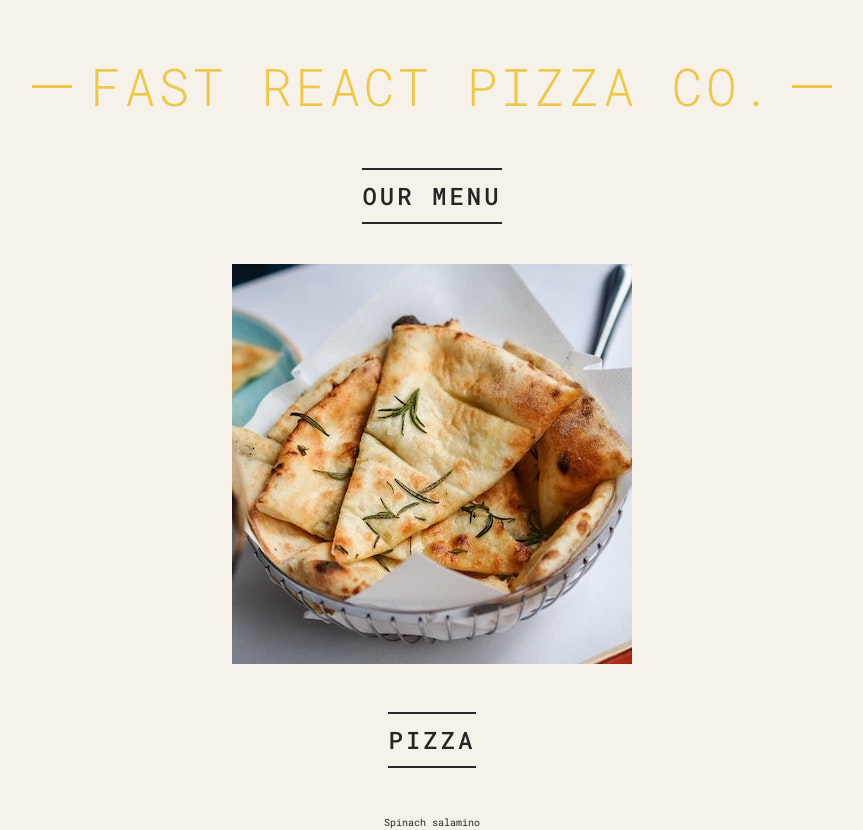
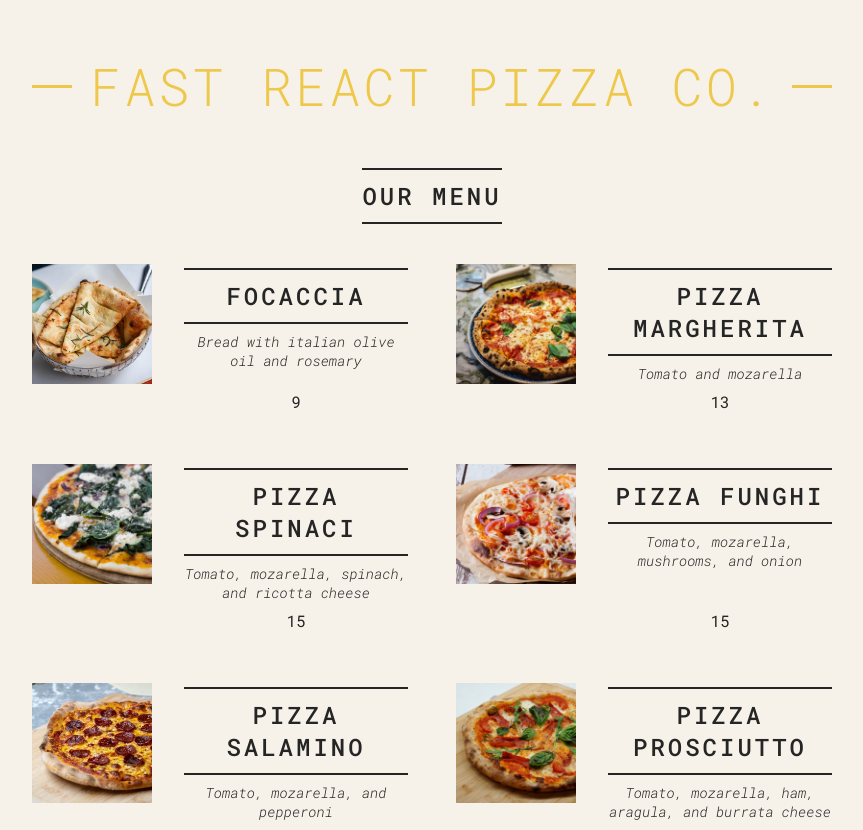
Before and after one commit to yTab23/React_PizzaMenuProject, a React (Vite) app: page / in a window 1280 px wide. Shown: the top 830 px of the page, without its empty margins (208-1071 px from the left). Built offline with nearby package versions, Linux system fonts and the light colour scheme.

Commit message:
Updated menu. Iterate through each pizza item in the menu via a loop

```diff
--- a/src/App.jsx
+++ b/src/App.jsx
@@ -6,42 +6,42 @@ const pizzaData = [
     name: "Focaccia",
     ingredients: "Bread with italian olive oil and rosemary",
     price: 6,
-    photoName: "pizzas/focaccia.jpg",
+    photoName: "assets/pizzas/focaccia.jpg",
     soldOut: false,
   },
   {
     name: "Pizza Margherita",
     ingredients: "Tomato and mozarella",
     price: 10,
-    photoName: "pizzas/margherita.jpg",
+    photoName: "assets/pizzas/margherita.jpg",
     soldOut: false,
   },
   {
     name: "Pizza Spinaci",
     ingredients: "Tomato, mozarella, spinach, and ricotta cheese",
     price: 12,
-    photoName: "pizzas/spinaci.jpg",
+    photoName: "assets/pizzas/spinaci.jpg",
     soldOut: false,
   },
   {
     name: "Pizza Funghi",
     ingredients: "Tomato, mozarella, mushrooms, and onion",
     price: 12,
-    photoName: "pizzas/funghi.jpg",
+    photoName: "assets/pizzas/funghi.jpg",
     soldOut: false,
   },
   {
     name: "Pizza Salamino",
     ingredients: "Tomato, mozarella, and pepperoni",
     price: 15,
-    photoName: "pizzas/salamino.jpg",
+    photoName: "assets/pizzas/salamino.jpg",
     soldOut: true,
   },
   {
     name: "Pizza Prosciutto",
     ingredients: "Tomato, mozarella, ham, aragula, and burrata cheese",
     price: 18,
-    photoName: "pizzas/prosciutto.jpg",
+    photoName: "assets/pizzas/prosciutto.jpg",
     soldOut: false,
   },
 ];
@@ -70,13 +70,21 @@ function Menu() {
   return (
     <main className="menu">
       <h2>Our menu</h2>
-      <Pizza />
-      <Pizza />
-      <Pizza />
-      <Pizza />
+      <ul className="pizzas">
+        {pizzaData.map((pizza) => (
+          <Pizza
+            key={pizza.name}
+            name={pizza.name}
+            ingredients={pizza.ingredients}
+            photoName={pizza.photoName}
+            price={pizza.price}
+          />
+        ))}
+      </ul>
     </main>
   );
 }
+
 function Footer() {
   const hour = new Date().getHours();
   const openHour = 8;
@@ -95,13 +103,16 @@ function Footer() {
     );
 }
 
-function Pizza() {
+function Pizza(props) {
   return (
-    <div className="container">
-      <img src="../assets/pizzas/focaccia.jpg" />
-      <h2>Pizza</h2>
-      <p>Spinach salamino</p>
-    </div>
+    <li className="pizza">
+      <img src={props.photoName} alt={props.name} />
+      <div>
+        <h2>{props.name}</h2>
+        <p>{props.ingredients}</p>
+        <span>{props.price + 3}</span>
+      </div>
+    </li>
   );
 }
 export default App;
```
